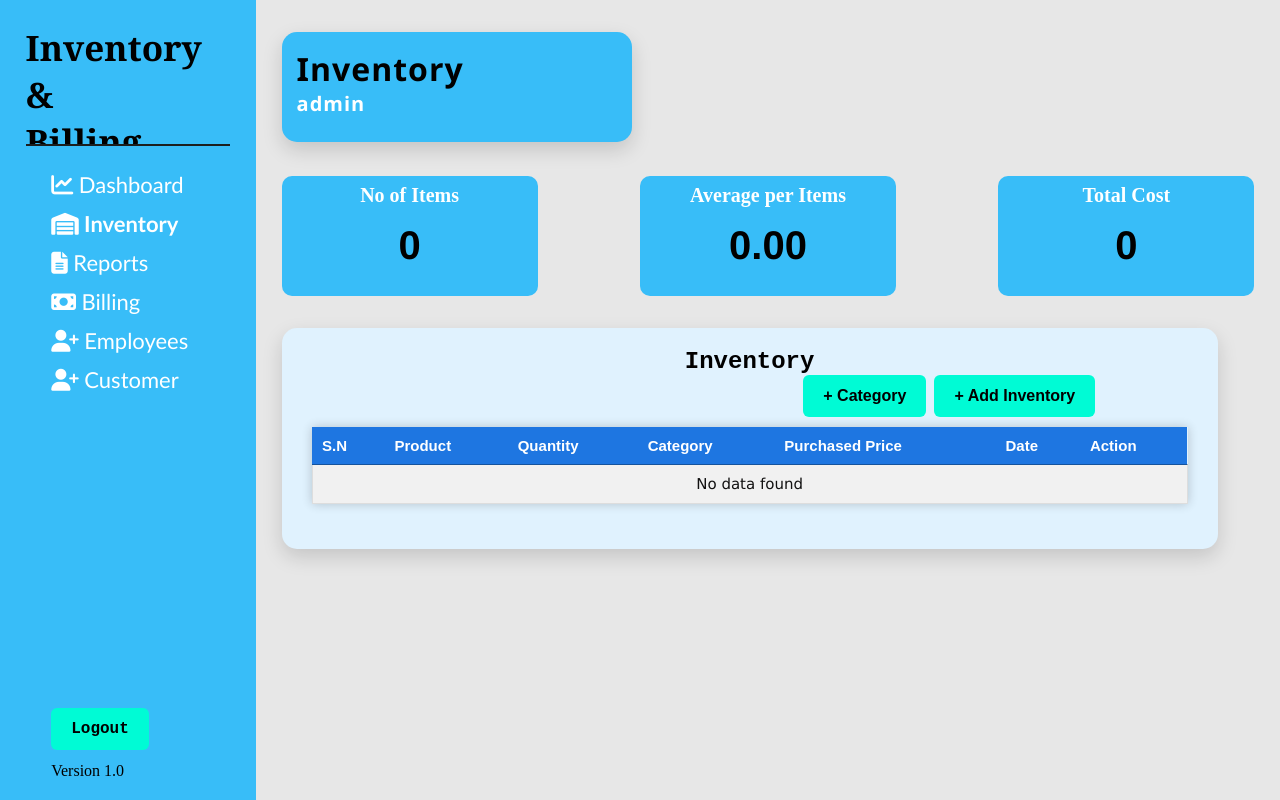
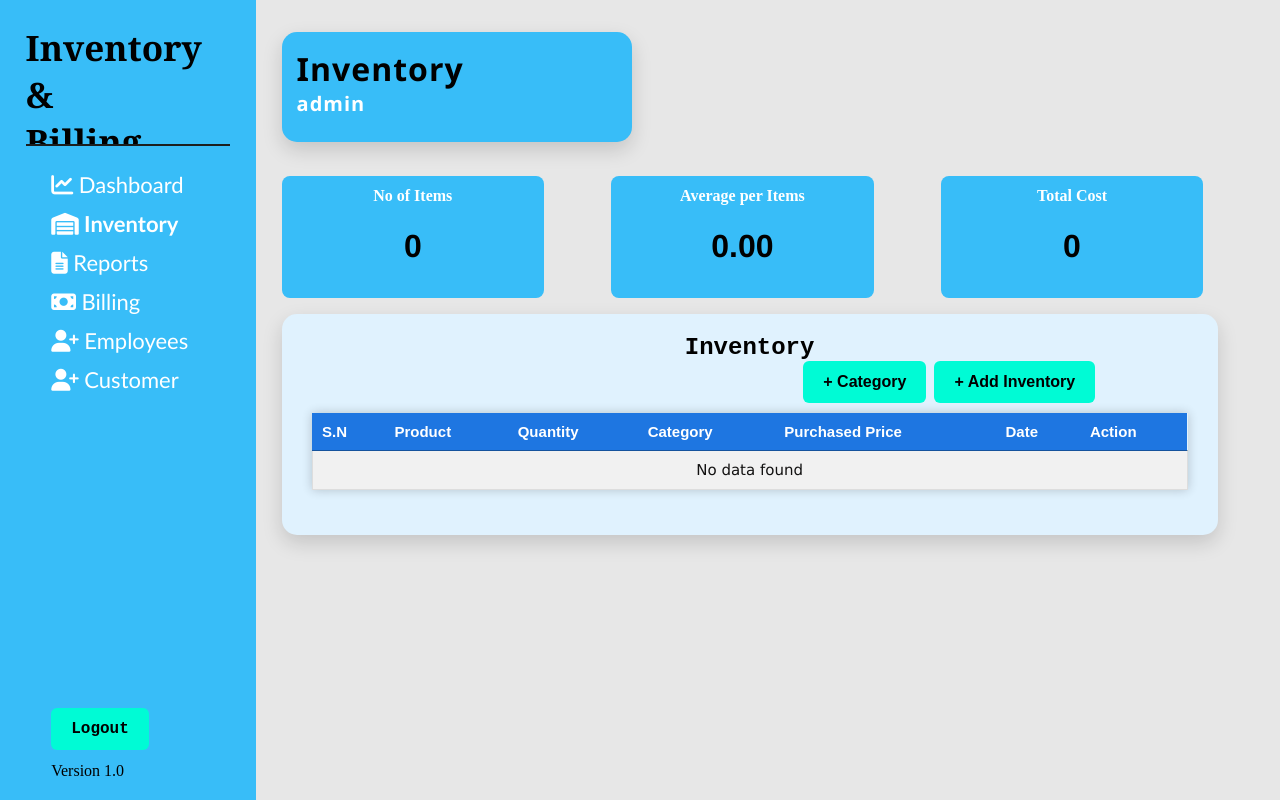
Before and after one commit to SachinBartaula/Inventory-and-Billing-System, a PHP site: page /a_inventory.php in a window 1280 px wide. Run offline with PHP 8.4, Linux system fonts and the light colour scheme; a user stored in the database is signed in; data that the repository does not hold is empty; some libraries are stand-ins or nearby versions.

Commit message:
final commit before mid defence

```diff
--- a/Styles.css
+++ b/Styles.css
@@ -351,39 +363,45 @@ select:focus {
     padding: 15px;
     overflow: hidden;
     box-shadow: 0 8px 20px rgba(0, 0, 0, 0.15);
+
 }
- .content_display{
-    height: auto;
-    /* background-color: #000000; */
+.content_display {
+    width: 90%;
+    display: flex;
+    flex-wrap: wrap;
+    justify-content: space-between;
+    gap: 0.8rem;
     margin-left: 2vw;
     margin-right: 2vw;
-    display: flex;
-    justify-content: space-between;
-    align-items: center;
+    margin-bottom: 2vh;
+}
 
- }
-.content_display_container{
+.content_display_container {
     background-color: #38BDF8;
-    /* margin: 2% 0; */
-    height: 15vh;
-    width: 20vw;
-    border: 2px;
+    flex: 1 1 180px;
+    max-width: 240px;
+    min-height: 100px;
+    border-radius: 8px;
     text-align: center;
-    border-radius: 10px;
-    margin-bottom: 4vh;
+    padding: 0.7rem;
+
 
 }
-.content_display_container p{
-    font-size: 20px;
-    color:white;
+.content_display_container p {
+    font-size: clamp(13px, 1.8vw, 16px);
+    color: white;
+    font-weight: 600;
+    margin-bottom: 0.3rem;
+
+}
+
+.content_display_mainContent p {
+    color: #000;
+    font-size: clamp(20px, 3.5vw, 32px);
+    font-family: "Helvetica Neue", Arial, sans-serif;
     font-weight: bold;
-    padding: 8px 0;
 }
-.content_display_mainContent p{
-    color: #000000;
-    font-size: 40px;
-    font-family: "Helvetica Neue", Arial, sans-serif;
-}
+
 .main_body {
     margin-left: 2vw;
     padding: 20px;
--- a/a_inventory.php
+++ b/a_inventory.php
@@ -89,15 +89,17 @@ $result = $conn->query($sql);
 $inventory_number = $result->num_rows;
 $total_inventory_amount = 0;
 
+$total_quantity = 0;
 for ($i = 0; $i < $inventory_number; $i++) {
     $row = $result->fetch_assoc();
-    $row_inventory_amount = $row['inv_price'];
+    $row_inventory_amount = $row['inv_price']* $row['inv_quantity'];
     $total_inventory_amount = $total_inventory_amount + $row_inventory_amount;
+    $total_quantity += $row['inv_quantity'];
 }
 
 $average_inventory_amount = 0;
 if ($inventory_number != 0) {
-    $average_inventory_amount = $total_inventory_amount / $inventory_number;
+    $average_inventory_amount =  $total_inventory_amount / $total_quantity;;
 }
 ?>
 <!DOCTYPE html>
@@ -180,19 +182,19 @@ if ($inventory_number != 0) {
         <div class="content_display">
             <div class="content_display_container">
                 <p>No of Items</p>
-                <span class="content_display_mainContent">
+                <span class="content_display_mainContent"><br>
                     <p><?php echo $inventory_number ?></p>
                 </span>
             </div>
             <div class="content_display_container">
                 <p>Average per Items</p>
-                <span class="content_display_mainContent">
+                <span class="content_display_mainContent"><br>
                     <p><?php echo number_format($average_inventory_amount,2)?></p>
                 </span>
             </div>
             <div class="content_display_container">
                 <p>Total Cost</p>
-                <span class="content_display_mainContent">
+                <span class="content_display_mainContent"><br>
                     <p><?php echo number_format($total_inventory_amount) ?></p>
                 </span>
             </div>
@@ -245,9 +247,8 @@ if ($inventory_number != 0) {
                                         . "</tr>";
                                     $sno++;
                                 }
-                            } else {
-
-                                echo "<td colspan=7 style='text-align:center;'>" . "No data found" . "</td>";
+                            }  else{
+                                 echo "<td colspan=7 style='text-align:center;'>" . "No data found" . "</td>";
                             }
 
                             ?>
--- a/e_dashboard.php
+++ b/e_dashboard.php
@@ -58,6 +58,7 @@ if (!isset($_SESSION["username_session"]) || $_SESSION["role_session"] !== "empl
                     <span id="ampm"></span>
                 </div>
             </div>
+
 </body>
 
 </html>
--- a/validation.js
+++ b/validation.js
@@ -135,7 +135,7 @@ function category_validation() {
   }
 
   // Letters, numbers, spaces
-  const pattern = /^[a-zA-Z][0-9]+$/;
+  const pattern = /^[a-zA-Z]+$/;
   if (!pattern.test(categoryName)) {
     alert("Category name shluld start from letter");
     document.getElementById("Category_name").focus();
```
Also changed, not shown: other parts of Styles.css (+20 -8 lines), a_dashboard.php (+5 -3 lines), index.php (+32 -29 lines).
